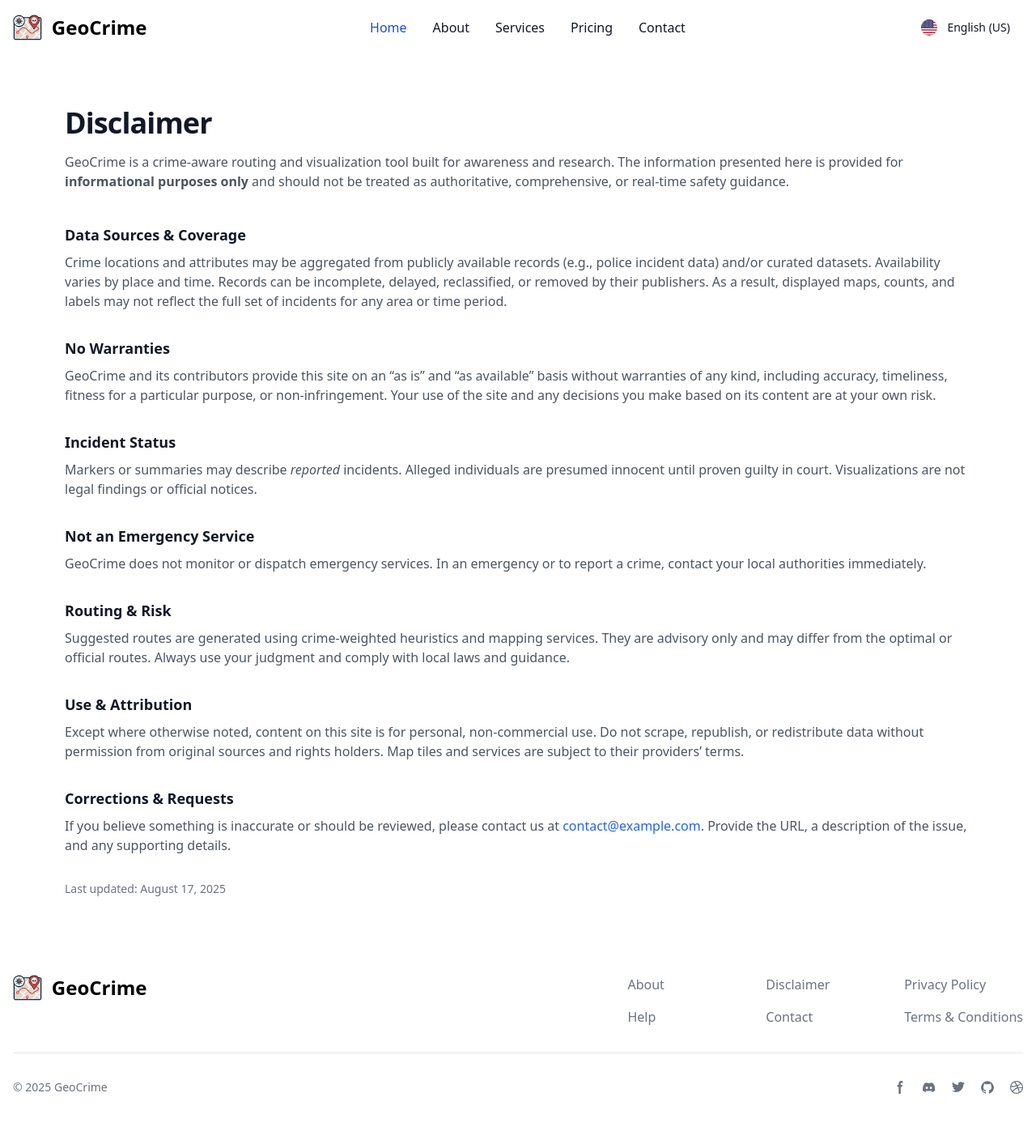
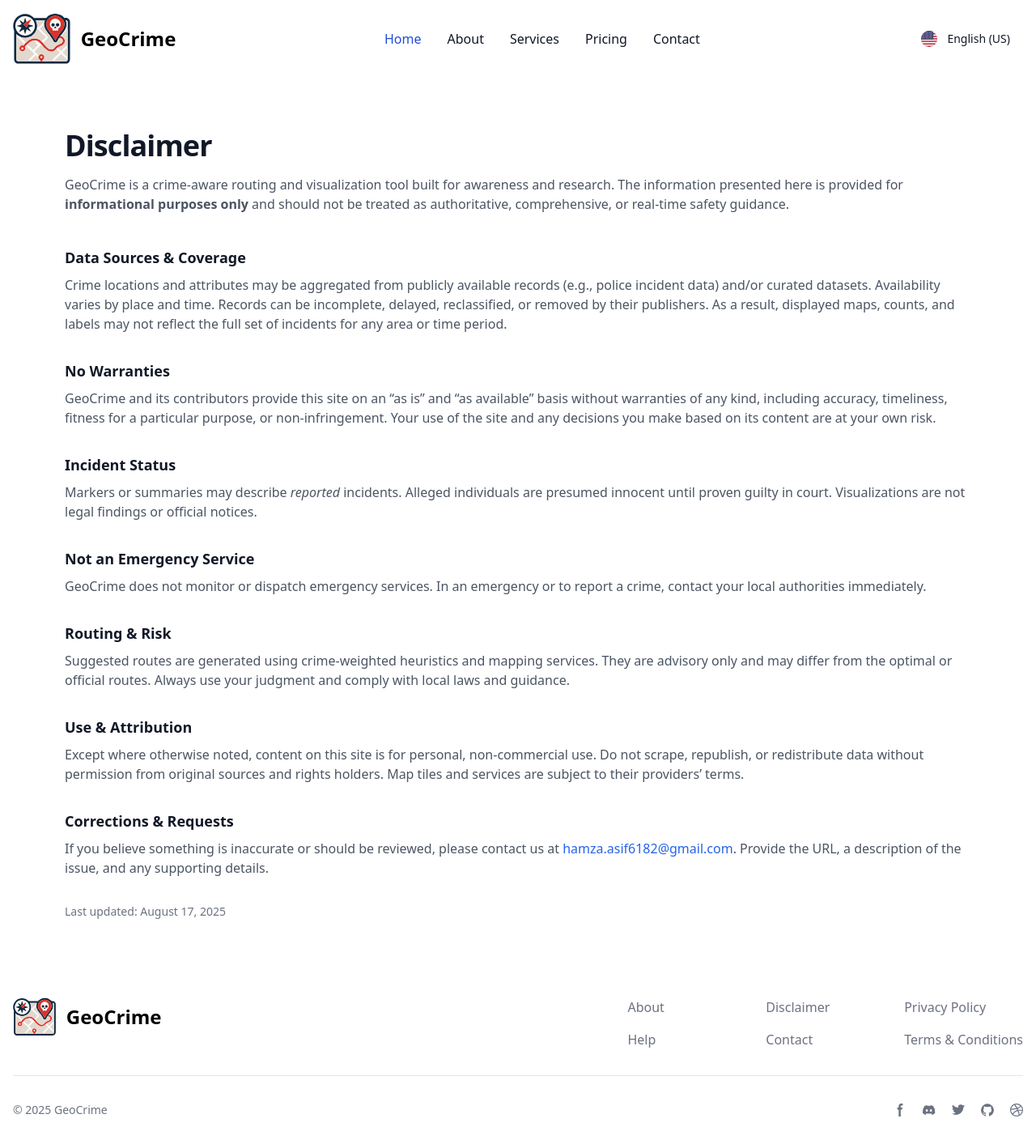
Before and after one commit to hamzawithpython/Geocrime, a Django app: page /disclaimer/ in a window 1280 px wide. Shown: the whole page at 81% size. Before the commit the page ends 1351 px from the top, so only its background shows below. Run offline with Django 5.2, Linux system fonts and the light colour scheme; parts of the project's set-up code (start-up, migrations or seed data) failed here and were passed over; some libraries are stand-ins or nearby versions.

Commit message:
fix(routing): add disclaimer view and URL to satisfy footer reverse() on About page and log siz fix in Footer and Navbar

```diff
--- a/crimeapp/templates/crimeapp/disclaimer.html
+++ b/crimeapp/templates/crimeapp/disclaimer.html
@@ -73,12 +73,12 @@
       <div>
         <h2 class="text-lg font-semibold text-gray-900 dark:text-white">Corrections & Requests</h2>
         <p class="mt-2 text-gray-600 dark:text-gray-300">
-          If you believe something is inaccurate or should be reviewed, please contact us at <a href="mailto:contact@example.com" class="text-blue-600 hover:underline">contact@example.com</a>.
+          If you believe something is inaccurate or should be reviewed, please contact us at <a href="mailto:hamza.asif6182@gmail.com" class="text-blue-600 hover:underline">hamza.asif6182@gmail.com</a>.
           Provide the URL, a description of the issue, and any supporting details.
         </p>
       </div>
 
-      <p class="text-sm text-gray-500 dark:text-gray-400">Last updated: {% now "F j, Y" %}</p>
+      <p class="text-sm text-gray-500 dark:text-gray-400">Last updated: August 17, 2025</p>
     </div>
   </div>
 </section>
--- a/crimeapp/templates/partials/footer.html
+++ b/crimeapp/templates/partials/footer.html
@@ -4,7 +4,7 @@
     <div class="md:flex md:justify-between">
       <div class="mb-6 md:mb-0">
         <a href="/" class="flex items-center">
-          <img src="{% static 'crimeapp/images/file.svg' %}" class="h-8 me-3" alt="GeoCrime logo" />
+          <img src="{% static 'crimeapp/images/file.svg' %}" class="h-8 me-3" style="width: auto; height: 3rem;" alt="GeoCrime logo" />
           <span class="self-center text-2xl font-semibold whitespace-nowrap dark:text-white">GeoCrime</span>
         </a>
       </div>
@@ -24,7 +24,7 @@
         <div>
           <ul class="text-gray-500 dark:text-gray-400 font-medium">
             <li class="mb-4">
-              <a href="{% url 'disclaimer' %}" class="hover:underline">Disclaimer</a>
+              <a href="/disclaimer/" class="hover:underline">Disclaimer</a>
             </li>
             <li>
               <a href="#" class="hover:underline">Contact</a>
--- a/crimeapp/templates/partials/navbar.html
+++ b/crimeapp/templates/partials/navbar.html
@@ -6,7 +6,7 @@
         <nav class="bg-white border-gray-200 dark:bg-gray-900">
           <div class="max-w-screen-xl flex flex-wrap items-center justify-between mx-auto p-4">
           <a class="flex items-center space-x-3 rtl:space-x-reverse">
-              <img src="{% static 'crimeapp/images/file.svg' %}" class="h-8 w-auto" alt="Logo">
+              <img src="{% static 'crimeapp/images/file.svg' %}" class="h-8 w-auto" style="width: auto; height: 4rem"; alt="Logo">
               <span class="self-center text-2xl font-semibold whitespace-nowrap dark:text-white">GeoCrime</span>
           </a>
           <div class="flex items-center md:order-2 space-x-1 md:space-x-0 rtl:space-x-reverse">
```
Also changed, not shown: crimeapp/static/crimeapp/images/file.svg, crimeapp/static/crimeapp/images/generated_image.png.
